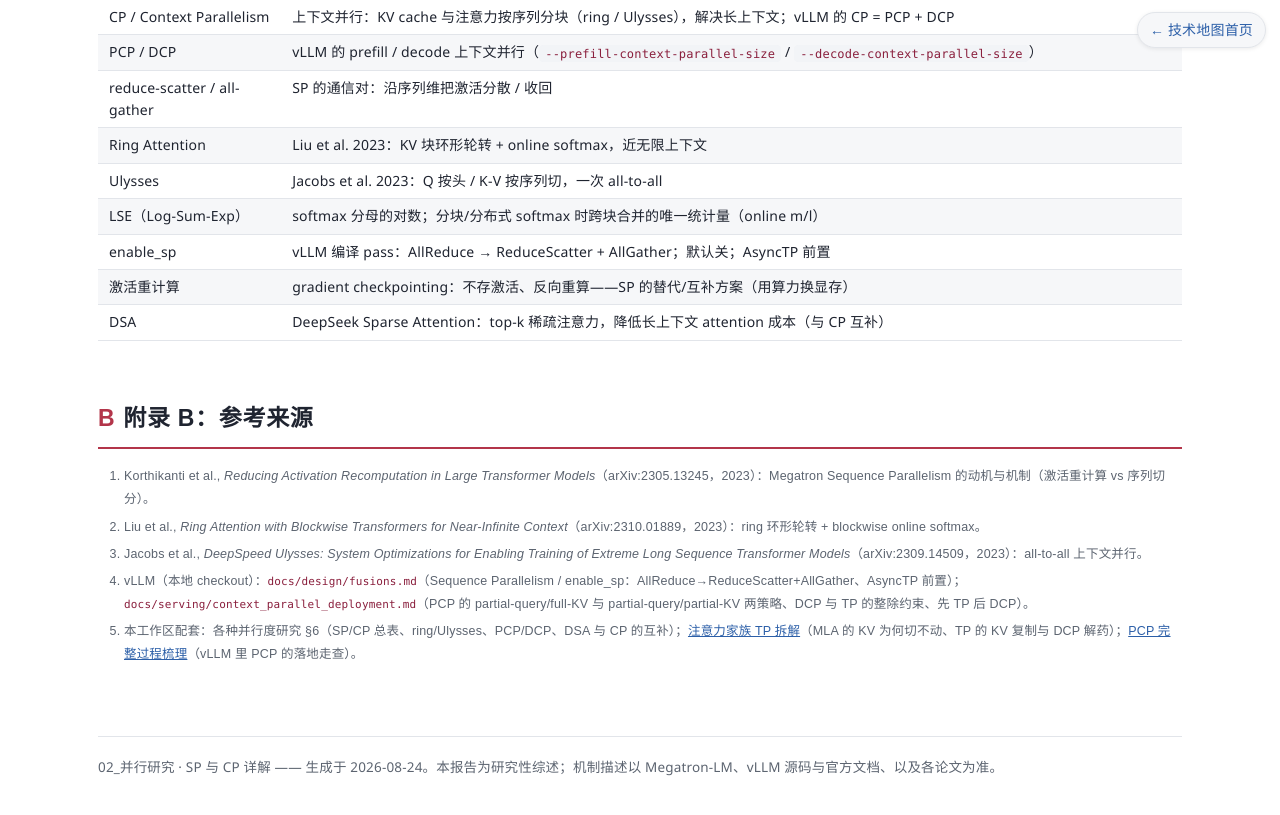
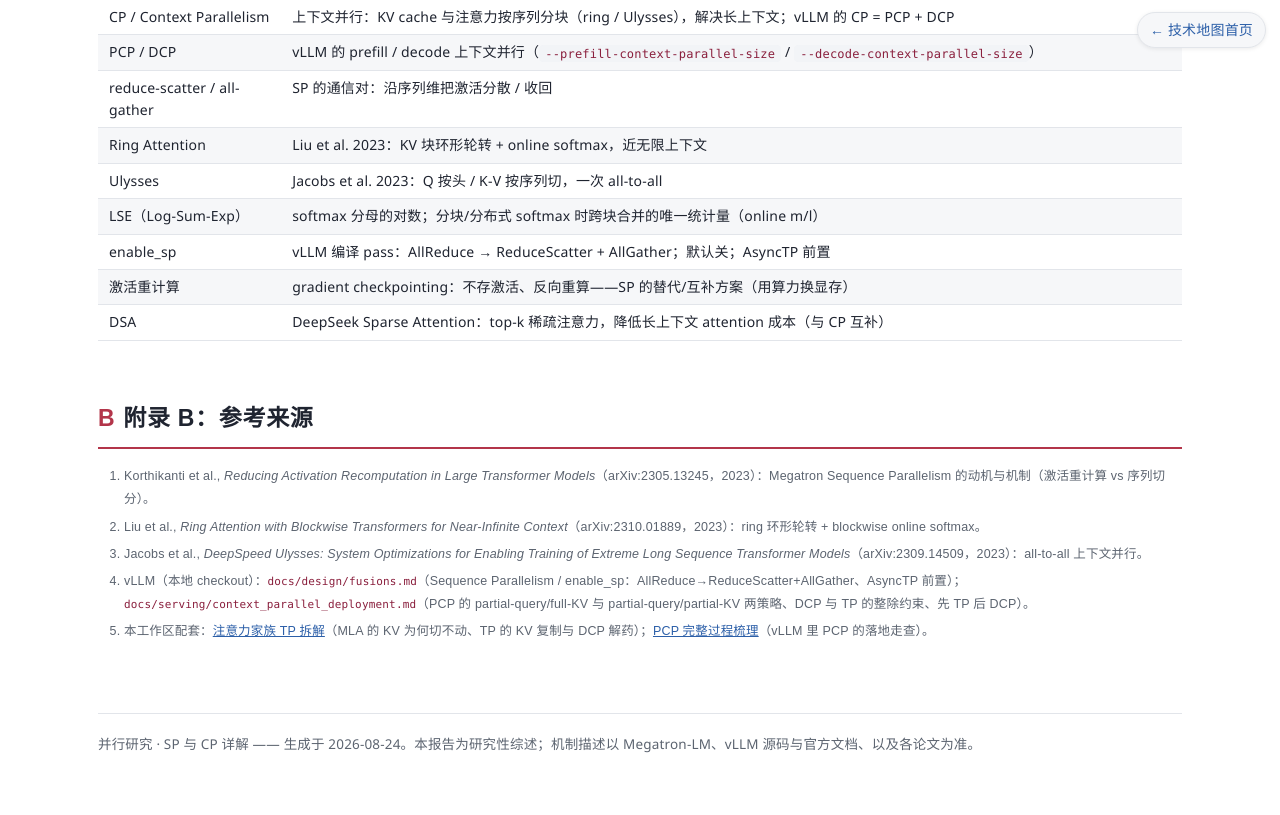
Before and after one commit to luxiangz/llm-tech-map, a Jekyll site: the page notes/sp-vs-cp.html, which Jekyll copies as it is, in a window 1280 px wide and 900 px high, scrolled down 12093 px. Shown: the top 815 px of the window. Built offline with Jekyll 4.4.1, drawn with Linux system fonts in a browser that asks for light colours; a style sheet for code colours, icons or effects is not loaded; some of the changed text lies outside the part shown.

Commit message:
style: 笔记页去掉内部库编号（02_并行研究/01_vllm），移除指向未上线笔记的死引用

```diff
--- a/notes/pcp-code-walkthrough.html
+++ b/notes/pcp-code-walkthrough.html
@@ -78,7 +78,7 @@
 <a href="../index.html" style="position:fixed;top:12px;right:14px;z-index:99;background:#f6f7f9;border:1px solid #e2e5ea;border-radius:999px;padding:4px 12px;font-size:14px;color:#2c5fa8;text-decoration:none;box-shadow:0 1px 4px rgba(0,0,0,.08)">← 技术地图首页</a>
 <div class="wrap">
 
-  <div class="kicker">推理系统研究 · 02 并行研究 · PCP 完整过程</div>
+  <div class="kicker">推理系统研究 · 并行研究 · PCP 完整过程</div>
   <h1>PCP 完整过程梳理<br>从拉起服务到长序列请求流转（vLLM Prefill Context Parallel）</h1>
   <p class="meta">
     生成日期 2026-08-24 · 基于本地 vLLM checkout（MRV2 PCP，锚定 main @ 6e448d0ea）·
@@ -413,7 +413,7 @@
   </table>
 
   <div class="footer">
-    02_并行研究 · PCP 完整过程梳理 —— 生成于 2026-08-24。所有行号基于本地 vLLM checkout（MRV2，锚定 main @ 6e448d0ea），随版本可能变化；本报告为研究性导读。
+    并行研究 · PCP 完整过程梳理 —— 生成于 2026-08-24。所有行号基于本地 vLLM checkout（MRV2，锚定 main @ 6e448d0ea），随版本可能变化；本报告为研究性导读。
   </div>
 
 </div>
--- a/notes/sp-vs-cp.html
+++ b/notes/sp-vs-cp.html
@@ -148,13 +148,12 @@
 <a href="../index.html" style="position:fixed;top:12px;right:14px;z-index:99;background:#f6f7f9;border:1px solid #e2e5ea;border-radius:999px;padding:4px 12px;font-size:14px;color:#2c5fa8;text-decoration:none;box-shadow:0 1px 4px rgba(0,0,0,.08)">← 技术地图首页</a>
 <div class="wrap">
 
-  <div class="kicker">推理系统研究 · 02 并行研究 · 序列/上下文并行专题</div>
+  <div class="kicker">推理系统研究 · 并行研究 · 序列/上下文并行专题</div>
   <h1>SP 与 CP 详解<br>序列并行 vs 上下文并行 —— 来龙去脉 · 机制拆解 · 完整对比</h1>
   <p class="meta">
     生成日期 2026-08-24 · 聚焦两个最容易被混淆的并行维度：Megatron 序列并行（SP）与上下文并行（CP）·
     以 Megatron-LM（2023）、Ring Attention / Ulysses（2023）、vLLM enable_sp 与 PCP/DCP 实现为实证 ·
-    衔接 <span class="nolink">各种并行度研究 §6</span> 与
-    <a href="attention-tp-shape-forward.html">注意力家族 TP 拆解</a>
+    衔接 <a href="attention-tp-shape-forward.html">注意力家族 TP 拆解</a>
   </p>
 
   <div class="toc">
@@ -725,11 +724,11 @@
     <li>Liu et al., <em>Ring Attention with Blockwise Transformers for Near-Infinite Context</em>（arXiv:2310.01889，2023）：ring 环形轮转 + blockwise online softmax。</li>
     <li>Jacobs et al., <em>DeepSpeed Ulysses: System Optimizations for Enabling Training of Extreme Long Sequence Transformer Models</em>（arXiv:2309.14509，2023）：all-to-all 上下文并行。</li>
     <li>vLLM（本地 checkout）：<span class="file-ref">docs/design/fusions.md</span>（Sequence Parallelism / enable_sp：AllReduce→ReduceScatter+AllGather、AsyncTP 前置）；<span class="file-ref">docs/serving/context_parallel_deployment.md</span>（PCP 的 partial-query/full-KV 与 partial-query/partial-KV 两策略、DCP 与 TP 的整除约束、先 TP 后 DCP）。</li>
-    <li>本工作区配套：<span class="nolink">各种并行度研究 §6</span>（SP/CP 总表、ring/Ulysses、PCP/DCP、DSA 与 CP 的互补）；<a href="attention-tp-shape-forward.html">注意力家族 TP 拆解</a>（MLA 的 KV 为何切不动、TP 的 KV 复制与 DCP 解药）；<a href="pcp-code-walkthrough.html">PCP 完整过程梳理</a>（vLLM 里 PCP 的落地走查）。</li>
+    <li>本工作区配套：<a href="attention-tp-shape-forward.html">注意力家族 TP 拆解</a>（MLA 的 KV 为何切不动、TP 的 KV 复制与 DCP 解药）；<a href="pcp-code-walkthrough.html">PCP 完整过程梳理</a>（vLLM 里 PCP 的落地走查）。</li>
   </ol>
 
   <div class="footer">
-    02_并行研究 · SP 与 CP 详解 —— 生成于 2026-08-24。本报告为研究性综述；机制描述以 Megatron-LM、vLLM 源码与官方文档、以及各论文为准。
+    并行研究 · SP 与 CP 详解 —— 生成于 2026-08-24。本报告为研究性综述；机制描述以 Megatron-LM、vLLM 源码与官方文档、以及各论文为准。
   </div>
 
 </div>
```
Also changed, not shown: notes/attention-tp-shape-forward.html (+3 -5 lines).
